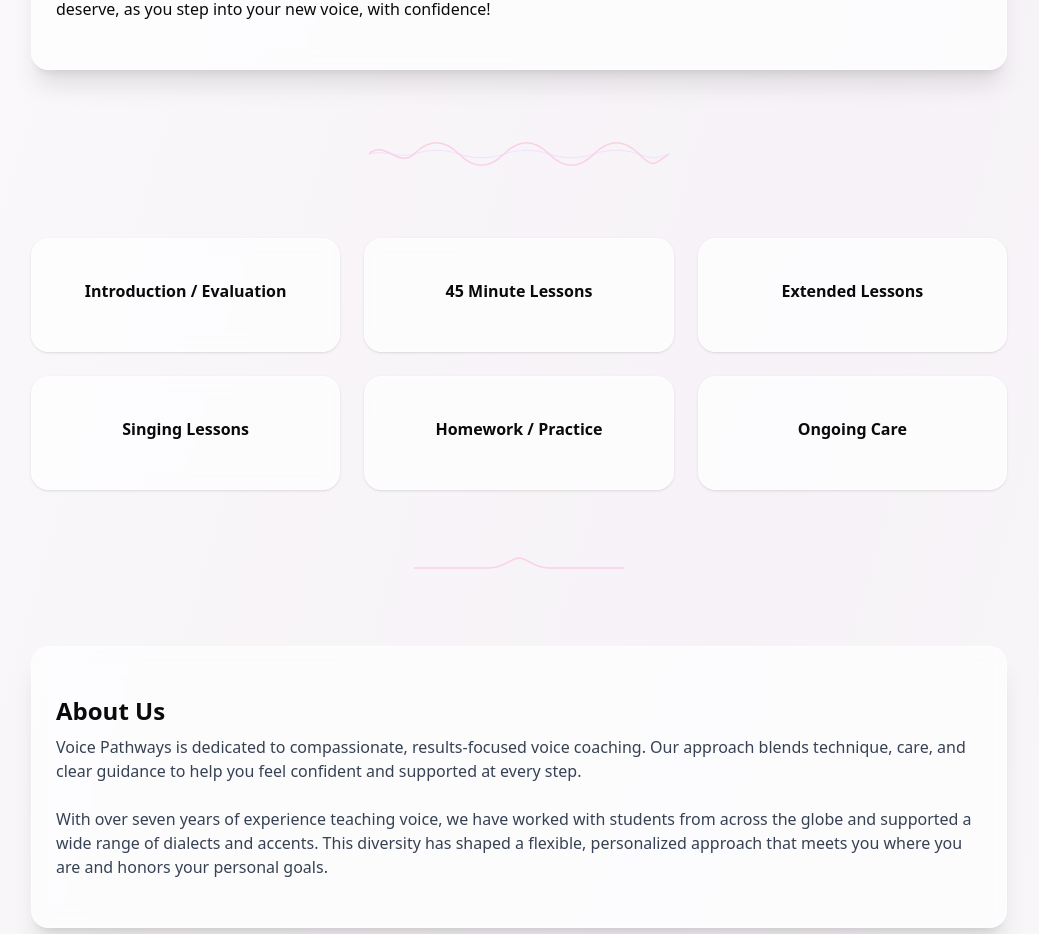
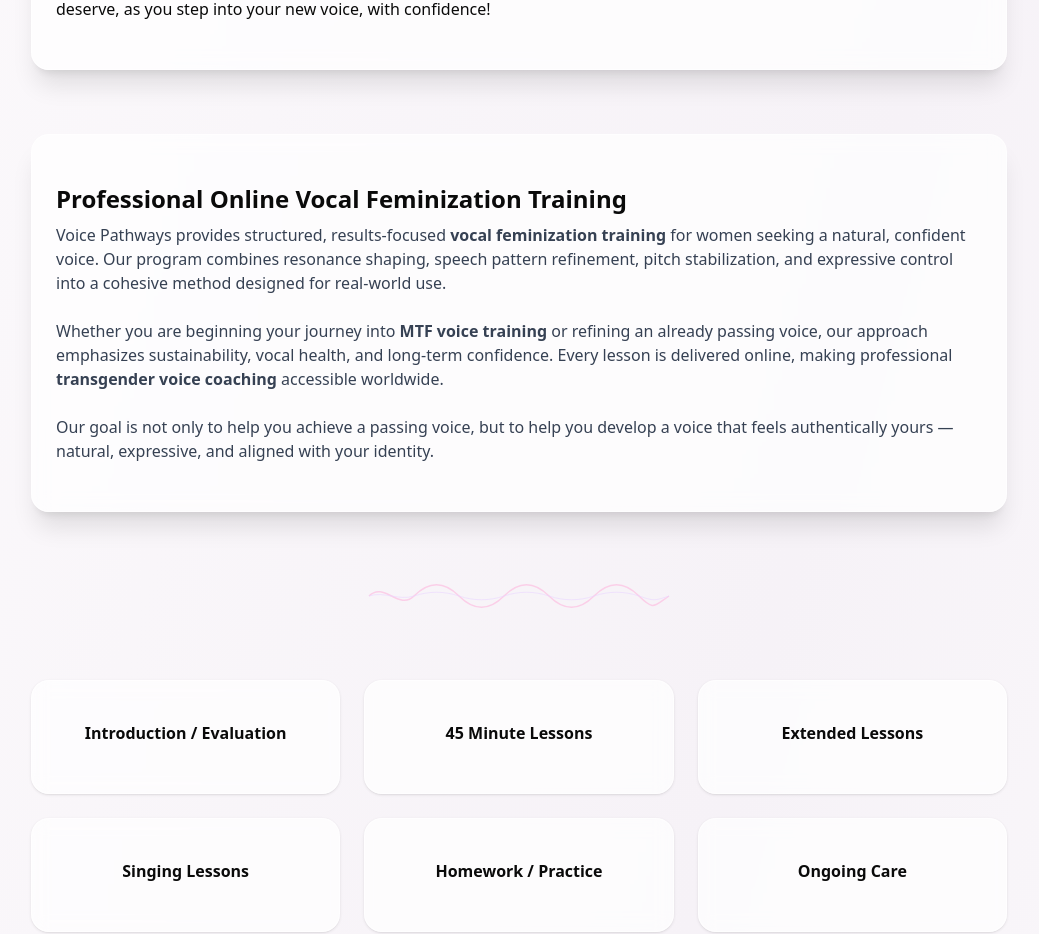
Before and after one commit to Aeriebella/Voice-Pathways, a Next.js app: page / in a window 1280 px wide. Shown: the part 860-1794 px from the top of the page, without its empty margins (121-1160 px from the left). Built offline with nearby package versions, Linux system fonts and the light colour scheme; no server answers; the database is empty.

Commit message:
Update page.tsx

```diff
--- a/app/page.tsx
+++ b/app/page.tsx
@@ -3,7 +3,7 @@
 import { AnimatePresence, motion, useScroll, useTransform } from 'framer-motion'
 import { Card, CardContent } from '@/components/ui/card'
 import { Button } from '@/components/ui/button'
-import { useEffect, useMemo, useRef, useState } from 'react'
+import { useEffect, useMemo, useRef, useState, type ReactNode } from 'react'
 import { supabase } from '@/lib/supabase'
 
 export default function VoicePathways() {
@@ -192,6 +192,27 @@
                 <br />
                 <br />
                 It is our sincere pleasure to walk beside you on this journey, offering the care, encouragement, and gentle guidance you deserve, as you step into your new voice, with confidence!
+              </p>
+            </CardContent>
+          </Card>
+        </motion.section>
+
+        {/* SEO Authority Section */}
+        <motion.section
+          initial={{ opacity: 0, y: 20 }}
+          whileInView={{ opacity: 1, y: 0 }}
+          viewport={{ once: true }}
+          transition={{ duration: 0.6 }}
+        >
+          <Card className="rounded-2xl shadow-xl backdrop-blur bg-white/70 border border-white/60">
+            <CardContent className="p-6">
+              <h2 className="text-2xl font-semibold">Professional Online Vocal Feminization Training</h2>
+              <p className="mt-2 text-gray-700">
+                Voice Pathways provides structured, results-focused <strong>vocal feminization training</strong> for women seeking a natural, confident voice. Our program combines resonance shaping, speech pattern refinement, pitch stabilization, and expressive control into a cohesive method designed for real-world use.
+                <br /><br />
+                Whether you are beginning your journey into <strong>MTF voice training</strong> or refining an already passing voice, our approach emphasizes sustainability, vocal health, and long-term confidence. Every lesson is delivered online, making professional <strong>transgender voice coaching</strong> accessible worldwide.
+                <br /><br />
+                Our goal is not only to help you achieve a passing voice, but to help you develop a voice that feels authentically yours — natural, expressive, and aligned with your identity.
               </p>
             </CardContent>
           </Card>
@@ -407,7 +428,7 @@
             const faqItems: Array<{
               q: string
               // JSX answer for the page
-              a: React.ReactNode
+              a: ReactNode
               // Plain-text answer for schema
               schemaA: string
             }> = [
@@ -415,7 +436,7 @@
                 q: 'How long does vocal feminization take?',
                 a: (
                   <>
-                    Results vary depending on your starting point, consistency, and practice habits. For most students, it takes only <strong>5–8 lessons</strong> to achieve a fully passing voice. The additional lessons beyond that are devoted to refining that new voice — shaping it into something that not only passes, but feels authentic, expressive, and truly your own.
+                    Most students achieve a fully passing voice within <strong>5–8 lessons</strong>, depending on their starting point, consistency, and practice habits. The additional lessons beyond that are devoted to refining that new voice — shaping it into something that not only passes, but feels authentic, expressive, and truly your own.
                     <br />
                     <br />
                     When looking at the full journey from beginning to graduation, most students complete the program within <strong>10–15 lessons</strong>. This includes not just achieving a passing voice, but developing confidence, stability, and artistic ownership of it. With exceptional work ethic and focused practice, the process can be exceeded — and to date, the quickest a student has achieved a fully feminized voice and graduated the program was in just <strong>8 lessons</strong>.
@@ -428,7 +449,7 @@
                 q: 'Do I need surgery to feminize my voice?',
                 a: (
                   <>
-                    No. Total vocal feminization through structured training can exceed even the best results achievable with surgery alone. Surgery primarily affects baseline pitch and aspects of vocal tract size, but it does not address the full range of skills that create a naturally feminized voice — such as resonance shaping, speech patterns, articulation, inflection, and expressive control.
+                    No, surgery is not required to achieve full vocal feminization. Structured training can exceed even the best results achievable with surgery alone. Surgery primarily affects baseline pitch and aspects of vocal tract size, but it does not address the full range of skills that create a naturally feminized voice — such as resonance shaping, speech patterns, articulation, inflection, and expressive control.
                     <br />
                     <br />
                     Training carries no surgical risk, requires no recovery time, and is significantly more affordable. Many individuals who undergo vocal surgery still require vocal training afterward to refine their results. Additionally, some surgical procedures may impact singing ability — whereas vocal training preserves and even enhances it. With proper guidance and practice, you can learn to speak and sing comfortably in your preferred gender without surgical intervention.
@@ -439,14 +460,16 @@
               },
               {
                 q: 'Are lessons available online?',
-                a: <>Yes. All coaching is available online, allowing students across the globe to receive personalized guidance and support.</>,
+                a: (
+                  <>Yes, all coaching is conducted online and accessible worldwide, allowing students across the globe to receive personalized guidance and support.</>
+                ),
                 schemaA:
                   'Yes. All coaching is available online, allowing students across the globe to receive personalized guidance and support.'
               },
               {
                 q: 'Is vocal feminization safe?',
                 a: (
-                  <>Yes — when approached with healthy technique and proper guidance. Lessons emphasize vocal sustainability, minimizing strain, and building habits that feel natural and comfortable in everyday speech.</>
+                  <>Yes, vocal feminization is safe when approached with healthy technique and proper guidance. Lessons emphasize vocal sustainability, minimizing strain, and building habits that feel natural and comfortable in everyday speech.</>
                 ),
                 schemaA:
                   'Yes — when approached with healthy technique and proper guidance. Lessons emphasize vocal sustainability, minimizing strain, and building habits that feel natural and comfortable in everyday speech.'
@@ -510,7 +533,7 @@
                 q: 'I have a learning disability. Can I still take lessons?',
                 a: (
                   <>
-                    Absolutely. The Voice Pathways curriculum has been intentionally developed to be flexible and adaptable. We use a wide range of techniques and exercises designed to approach the same vocal goals from multiple angles.
+                    Yes, students with learning disabilities are fully welcome and supported. The Voice Pathways curriculum has been intentionally developed to be flexible and adaptable. We use a wide range of techniques and exercises designed to approach the same vocal goals from multiple angles.
                     <br />
                     <br />
                     If one method does not resonate with you, we can substitute it with alternatives that target the same underlying skill. Your learning style matters, and we are committed to meeting you where you are so that you can progress comfortably and confidently.
```
